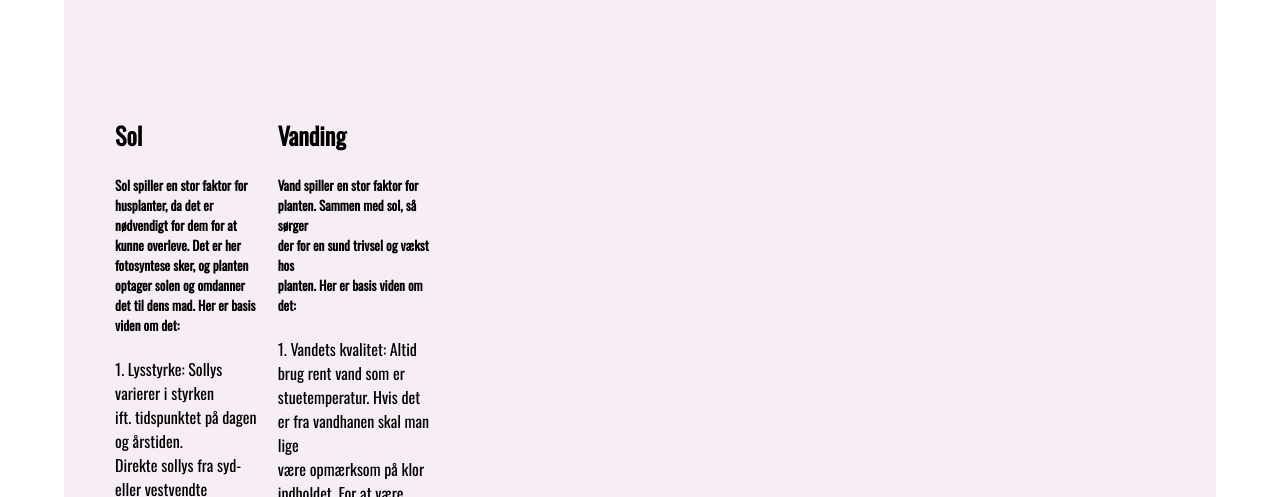
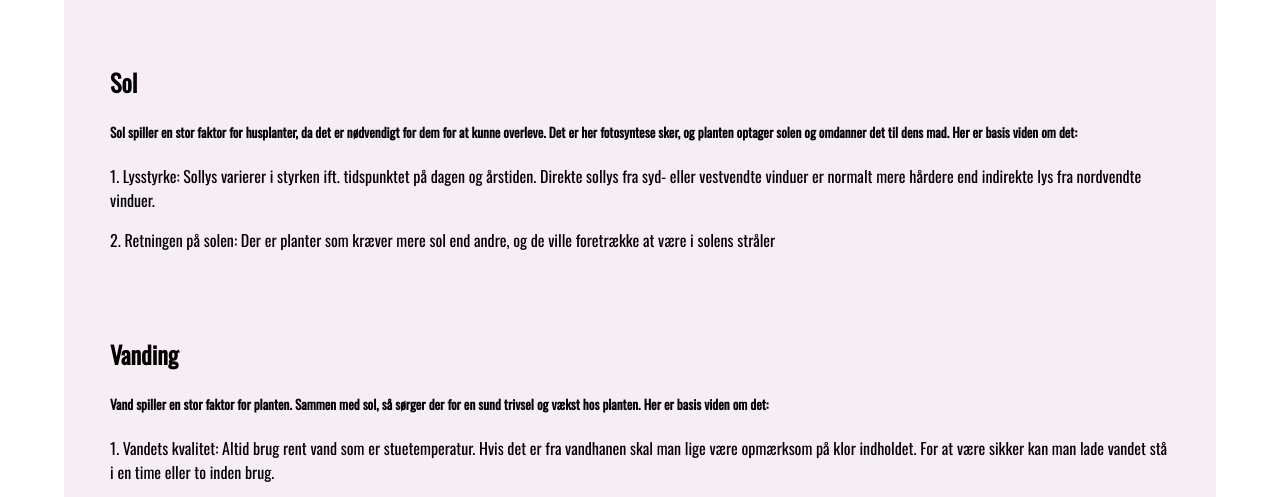
Before and after one commit to IdaASU/Online_magasine_git, a plain HTML site: page web-udvikling/web-udviklingunderside2/index.html in a window 1280 px wide. Shown: the part 282-779 px from the top of the page. Drawn offline with nearby package versions, Linux system fonts and the light colour scheme.

Commit message:
work in progress

```diff
--- a/web-udvikling/style.css
+++ /dev/null
@@ -1,70 +0,0 @@
-
- * {
-    margin: 0;
-    padding: 0;
-    box-sizing: border-box;
-
-}
-
-head {
-    color:#306c61;
-}
-
-
-body {
-    min-height: 200vh;
-    font-family:'Segoe UI', Tahoma, Geneva, Verdana, sans-serif;
-    background-color: #f7eef5;
-    background-size: cover;
-    background-repeat: no-repeat;
-    background-position: center;
-}
-
-
-nav {
-    /* background-color: rgba(0, 0, 0, 0.7); */
-    background-color: #3b3939;
-    box-shadow: 3px 5px 5px rgba(0, 0, 0, 0.1);
-
-
-}
-
-
-nav ul {
-    width: 100%;
-    list-style: none;
-    display: flex;
-    justify-content: flex-end;
-    align-items: center;
-    background-color:rgba(0,0,0,0.7);
-}
-
-
-nav li {
-    height: 50px;
-}
-
-nav a {
-    height: 100%;
-    padding: 0px 30px;
-    text-decoration: none;
-    display: flex;
-    align-items: center;
-    color: black;
-}
-
-nav a:hover {
-    background-color: black;
-}
-
-
-nav li:first-child{
-    margin-right: auto;
-}
-
-
-
-
-.menuButton {
-    display:none;
-}
--- a/web-udvikling/web-udviklingunderside2/index.html
+++ b/web-udvikling/web-udviklingunderside2/index.html
@@ -4,7 +4,7 @@
     <meta charset="UTF-8">
     <meta name="viewport" content="width=device-width, initial-scale=1.0">
     <title>Planteliv</title>
-    <link rel="stylesheet" href="style.css">
+    <link rel="stylesheet" href="style-underside2.css">
 </head>
 <body>
 
@@ -30,29 +30,27 @@
         </ul>
     </nav>
     <div class="content">
-
     <main>
         <h1 class= "basis-viden">Basis viden</h1>
     </main>
     <section>
     <div class="row">
-        <div class="column">
-            <br>
-            <br>
+        <div class="column-one">
+
           <h2>Sol</h2>
-          <h5>Sol spiller en stor faktor for <br>husplanter, da det er<br> nødvendigt for dem for at <br>kunne overleve. Det er her<br> fotosyntese sker, og planten<br> optager solen og omdanner<br> det til dens mad. Her er basis<br> viden om det:
+          <h5>Sol spiller en stor faktor for husplanter, da det er nødvendigt for dem for at kunne overleve. Det er her fotosyntese sker, og planten optager solen og omdanner det til dens mad. Her er basis viden om det:
         </h5>
-        <p>1. Lysstyrke: Sollys varierer i styrken<br> ift. tidspunktet på dagen og årstiden.<br> Direkte sollys fra syd- eller vestvendte<br> vinduer er normalt mere hårdere end<br> indirekte lys fra nordvendte vinduer.</p>
-        <p>2. Retningen på solen: Der er planter<br> som kræver mere sol end andre, og de<br> ville foretrække at være i solens stråler </p>
+        <p>1. Lysstyrke: Sollys varierer i styrken ift. tidspunktet på dagen og årstiden. Direkte sollys fra syd- eller vestvendte vinduer er normalt mere hårdere end indirekte lys fra nordvendte vinduer.</p>
+        <p>2. Retningen på solen: Der er planter som kræver mere sol end andre, og de ville foretrække at være i solens stråler </p>
         </div>
-        <div class="column">
+        <div class="column-two">
             <br>
             <br>
           <h2>Vanding</h2>
-          <h5>Vand spiller en stor faktor for<br> planten. Sammen med sol, så sørger<br> der for en sund trivsel og vækst hos<br> planten. Her er basis viden om det:
+          <h5>Vand spiller en stor faktor for planten. Sammen med sol, så sørger der for en sund trivsel og vækst hos planten. Her er basis viden om det:
         </h5>
-        <p>1. Vandets kvalitet: Altid brug rent vand som er<br> stuetemperatur. Hvis det er fra vandhanen skal man lige<br> være opmærksom på klor indholdet. For at være sikker<br> kan man lade vandet stå i en time eller to inden brug.</p>
-        <p>2. Mængden af vand: Planter skal have den rette mængde vand.<br>Hvis du vander dem for meget kan det ende med<br> rodrot, og andre problemer. Og undervanding kan ende<br> med at de bliver "Tørstresset". Så en tommelfingerregel<br> for vanding af planter, er at man vander når overfladen<br> føltes tør, men lad ikke planten soppe i vand.</p>
+        <p>1. Vandets kvalitet: Altid brug rent vand som er stuetemperatur. Hvis det er fra vandhanen skal man lige være opmærksom på klor indholdet. For at være sikker kan man lade vandet stå i en time eller to inden brug.</p>
+        <p>2. Mængden af vand: Planter skal have den rette mængde vand. Hvis du vander dem for meget kan det ende med rodrot, og andre problemer. Og undervanding kan ende med at de bliver "Tørstresset". Så en tommelfingerregel for vanding af planter, er at man vander når overfladen føltes tør, men lad ikke planten soppe i vand.</p>
         </div>
       </div>
     </section>
--- a/web-udvikling/web-udviklingunderside2/style.css
+++ b/web-udvikling/web-udviklingunderside2/style-underside2.css
@@ -1,23 +1,24 @@
 @import url('https://fonts.googleapis.com/css?family=Oswald');
 
 head {
-    color:#306c61;
+    color: #306c61;
 }
 
 body {
-    font-family:"Oswald";
+    font-family: "Oswald";
     margin-top: 0;
     margin-bottom: 0;
     margin-left: 5%;
     margin-right: 5%;
 }
-.content{
-    background-color:#f7eef5;
+
+.content {
+    background-color: #f7eef5;
     padding: 4%;
 }
 
 .basis-viden {
-    color:#306c61;
+    color: #306c61;
     font-size: 70px;
 }
 
@@ -25,7 +26,7 @@ nav {
 
     background-color: #110f0f87;
     box-shadow: 3px 5px 5px rgba(0, 0, 0, 0.1);
-    display:flex;
+    display: flex;
     justify-content: center;
 }
 
@@ -58,14 +59,14 @@ nav a {
     color: black;
 }
 
-.begonia-nav{
+.begonia-nav {
     width: 46px;
     height: 46px;
     border-radius: 50%;
     overflow: hidden;
     margin-top: -6px;
 
-    color:#306c61;
+    color: #306c61;
     font-size: 30px;
     margin-left: 0.5rem;
 }
@@ -75,23 +76,30 @@ nav a:hover {
 }
 
 
-
 .row {
     display: flex;
     clear: both;
     display: table;
-  }
+}
 
-  .column {
-    float:left;
-    width:25%;
+.column {
+    float: left;
+    width: 25%;
     padding: 5px;
 
-  }
+}
 
-  .logo{
+.column-one{
+    min-height: 6px;
+}
+
+.column-two{
+    min-height: 6px;
+}
+
+.logo {
     height: 100%;
     padding: 0 !important;
-    color:black;
+    color: black;
     margin-left: -2rem;
-  }
+}
```
Also changed, not shown: web-udvikling/web-udvikling-forside/index.html (+2 -2 lines), web-udvikling/web-udvikling-underside1/index.html (+1 -1 lines), web-udvikling/web-udvikling-forside/style-forside.css (renamed from web-udvikling/web-udvikling-forside/style.css), web-udvikling/web-udvikling-underside1/style-underside-1.css (renamed from web-udvikling/web-udvikling-underside1/style.css), 1 other file.
